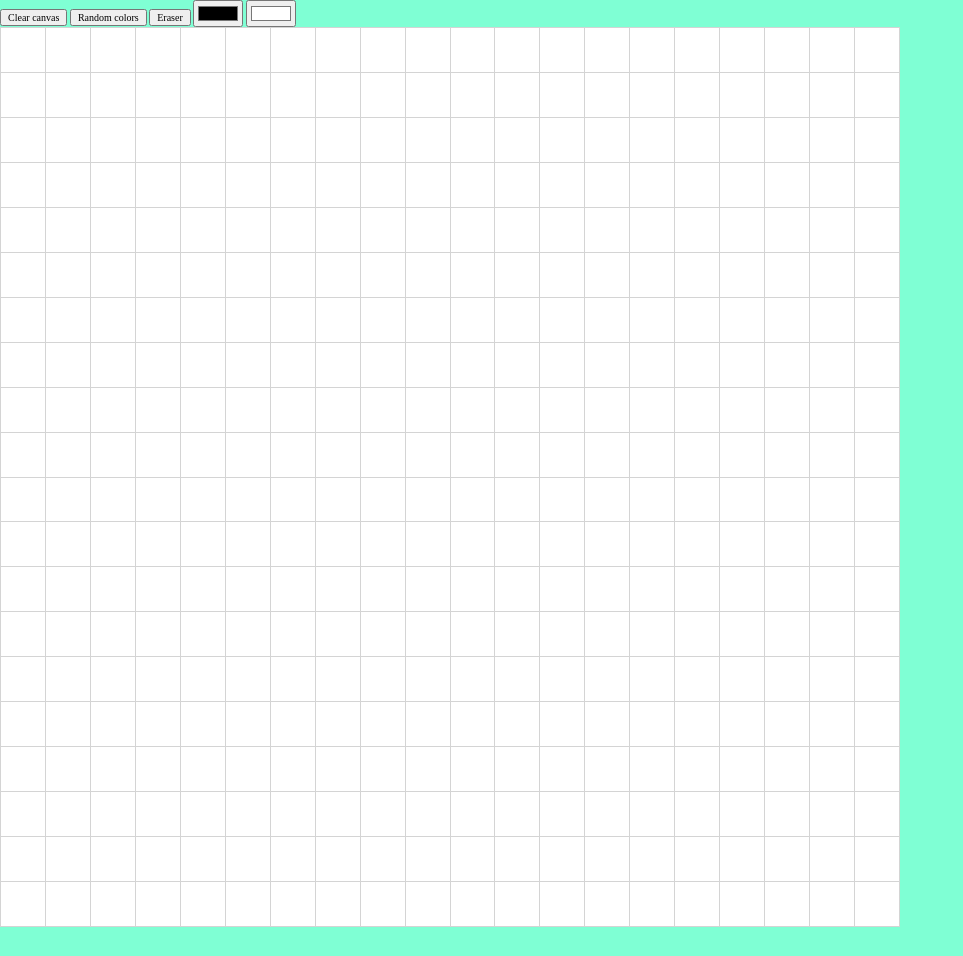
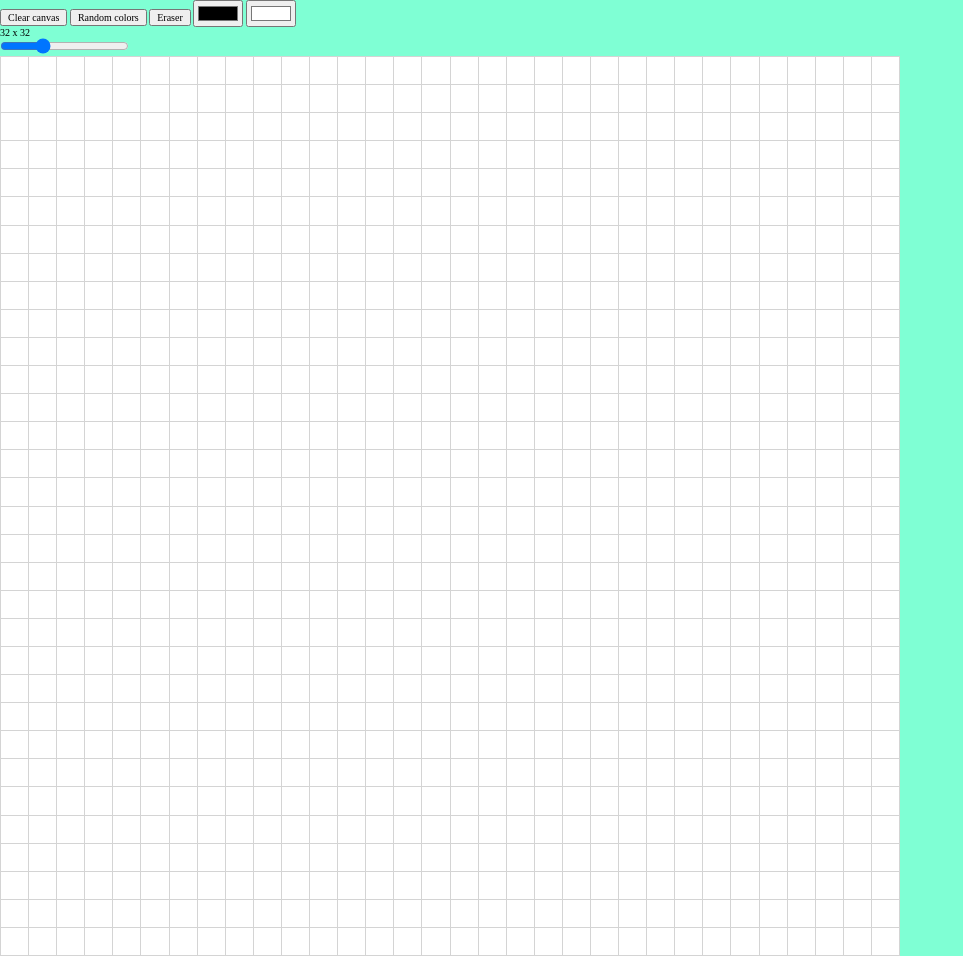
Before and after one commit to o11899nine/etch-a-sketch, a plain HTML site: page index.html in a window 1280 px wide. Shown: the whole page, without its empty margins (0-963 px from the left). Before the commit the page ends 927 px from the top, so only its background shows below. Drawn offline with Linux system fonts and the light colour scheme.

Commit message:
Add slider to resize canvas

```diff
--- a/index.html
+++ b/index.html
@@ -13,6 +13,10 @@
   <button class="eraser-btn">Eraser</button>
   <input type="color" class="color-picker paint-color-picker" value="#000000">
   <input type="color" class="color-picker background-color-picker" value="#ffffff">
+  <div class="slider-value"></div>
+  <div class="slider-container">
+  <input type="range" min="2" max="100" value="32" class="slider">
+</div>
   <div class="grid-container"></div>
 </body>
 </html>
--- a/script.js
+++ b/script.js
@@ -1,15 +1,20 @@
 const backgroundColorPicker = document.querySelector(".background-color-picker");
+const clearBtn = document.querySelector(".clear-btn");
 const eraserBtn = document.querySelector(".eraser-btn");
 const gridContainer = document.querySelector(".grid-container");
 const paintColorPicker = document.querySelector(".paint-color-picker");
 const randomColorBtn = document.querySelector(".random-color-btn");
-const clearBtn = document.querySelector(".clear-btn");
+const slider = document.querySelector(".slider");
+const sliderValueDiv = document.querySelector(".slider-value")
+
+const allSquares = () => document.querySelectorAll(".square");
 
 backgroundColorPicker.addEventListener("input", changeBackgroundColor);
+clearBtn.addEventListener("click", clearCanvas);
 eraserBtn.addEventListener("click", activateEraser);
 paintColorPicker.addEventListener("input", changePaintColor);
 randomColorBtn.addEventListener("click", () => { randomColor = true });
-clearBtn.addEventListener("click", clearCanvas);
+slider.addEventListener("input", resizeGrid);
 
 let currentBGColor = backgroundColorPicker.value;
 let currentPaintColor = paintColorPicker.value;
@@ -21,7 +26,8 @@ document.addEventListener("mouseup", () => { mouseDown = false });
 
 // Helper functions
 function rgbToHex(rgb) {
-  return `#${rgb.match(/^rgb\((\d+),\s*(\d+),\s*(\d+)\)$/).slice(1).map(n => parseInt(n, 10).toString(16).padStart(2, '0')).join('')}`;
+  return `#${rgb.match(/^rgb\((\d+),\s*(\d+),\s*(\d+)\)$/).slice(1).map
+    (n => parseInt(n, 10).toString(16).padStart(2, '0')).join('')}`;
 }
 
 function getRandomHexColor() {
@@ -31,8 +37,6 @@ function getRandomHexColor() {
 
 
 // Main functions
-const allSquares = () => document.querySelectorAll(".square");
-
 function clearCanvas() {
   allSquares().forEach((square) => {
       square.style.backgroundColor = currentBGColor;
@@ -75,7 +79,9 @@ function paintSquare(event) {
 }
 
 function createGrid(size) {
-  gridContainer.style.gridTemplate = `repeat(${size}, 1fr) / repeat(${size}, 1fr)`;
+  sliderValueDiv.textContent = `${size} x ${size}`;
+  gridContainer.innerHTML = "";
+  gridContainer.style.gridTemplate =`repeat(${size}, 1fr) / repeat(${size}, 1fr)`;
 
   for (let i = 0; i < size * size; i++) {
     const square = document.createElement("div");
@@ -85,6 +91,10 @@ function createGrid(size) {
     square.addEventListener("mouseover", paintSquare);
     gridContainer.appendChild(square);
   }
+
+
 }
 
-createGrid(20);
+function resizeGrid() { createGrid(this.value) }
+
+createGrid(32);
```
